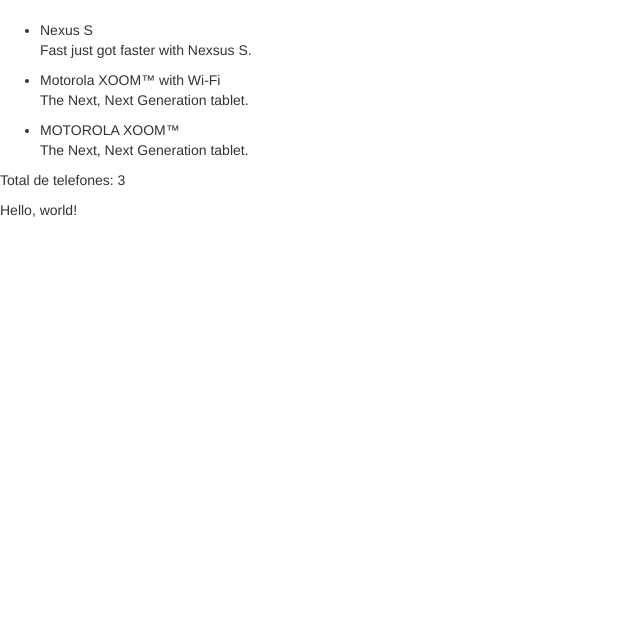
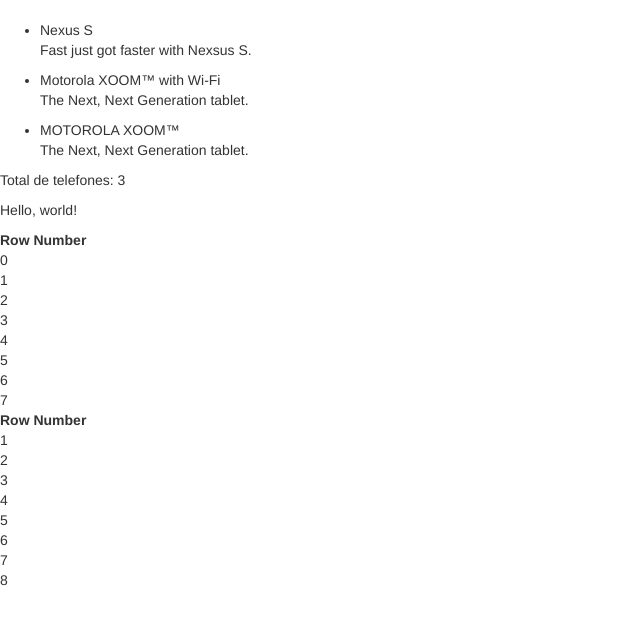
Before and after one commit to wgnrgoncalves/angular1tutorial, a website: page app/index.html in a window 1280 px wide. Shown: the whole page, without its empty margins (0-640 px from the left). Drawn offline with nearby package versions, Linux system fonts and the light colour scheme.

Commit message:
Novos exemplos de teste para template

```diff
--- a/app/index.html
+++ b/app/index.html
@@ -9,6 +9,7 @@
     <script src="lib/angular/angular.js"></script>
     <script src="app.js"></script>
 </head>
+
 <body ng-controller="PhoneListController">
     <ul>
         <li ng-repeat="phone in phones">
@@ -18,7 +19,22 @@
     </ul>
     <p>Total de telefones: {{phones.length}}</p>
     <p>Hello, {{name}}!</p>
+    <table>
+        <tr>
+            <th>Row Number</th>
+        </tr>
+        <tr ng-repeat="i in [0,1,2,3,4,5,6,7]">
+            <td>{{i}}</td>
+        </tr>
+    </table>
+    <table>
+        <tr>
+            <th>Row Number</th>
+        </tr>
+        <tr ng-repeat="i in [0,1,2,3,4,5,6,7]">
+            <td>{{i + 1}}</td>
+        </tr>
+    </table>
+</body>
 
-
-</body>
 </html>
```
